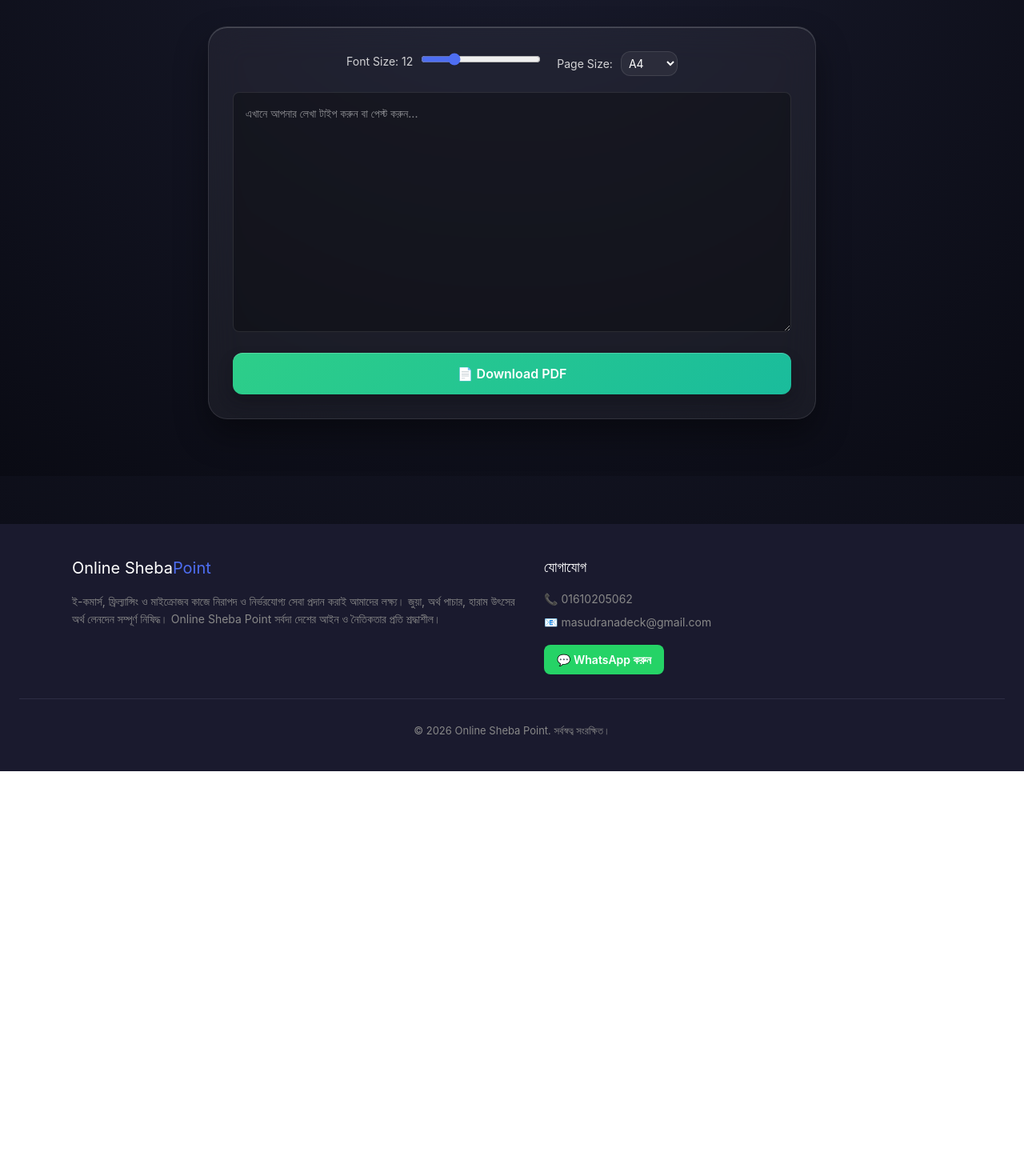
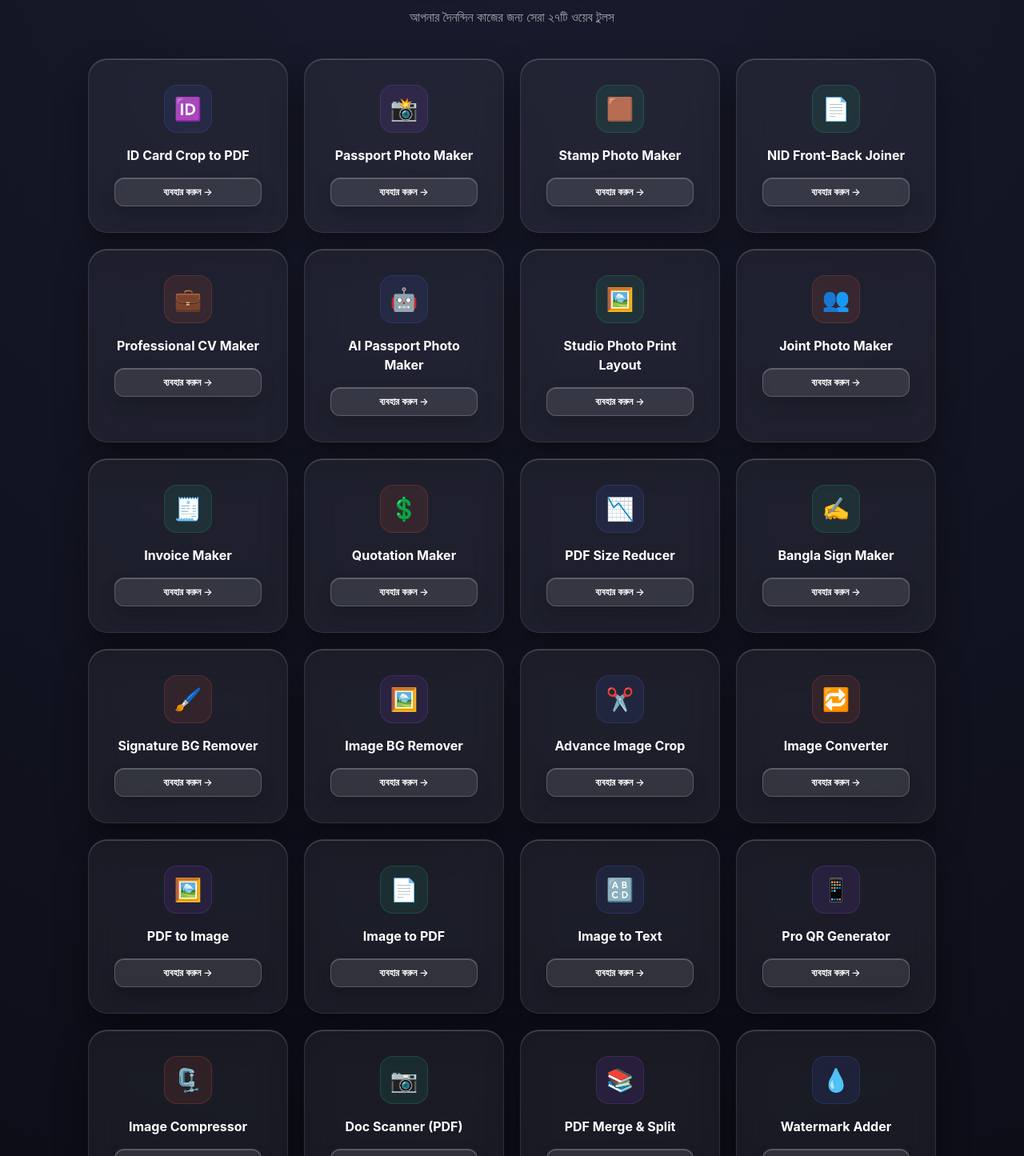
Before and after one commit to masudranadeck-svg/online-sheba-point, a Next.js app: page /online-tools in a window 1280 px wide. Shown: the part 205-1650 px from the top of the page at 80% size. Before the commit the page ends 1169 px from the top, so only its background shows below. Built offline with nearby package versions, Linux system fonts and the light colour scheme; no server answers.

Commit message:
Fixed main tools page to show all 27 tools

```diff
--- a/app/online-tools/page.js
+++ b/app/online-tools/page.js
@@ -1,100 +1,78 @@
 'use client';
 import { useState } from 'react';
-import jsPDF from 'jspdf';
+import { useRouter } from 'next/navigation';
 
-export default function TextToPdf() {
-  const [text, setText] = useState('');
-  const [fontSize, setFontSize] = useState(12);
-  const [pageSize, setPageSize] = useState('a4');
-  const [loading, setLoading] = useState(false);
+export default function OnlineTools() {
+  const router = useRouter();
 
-  const generatePdf = () => {
-    if (!text.trim()) {
-      alert('অনুগ্রহ করে কিছু টেক্সট লিখুন!');
-      return;
+  const tools = [
+    { name: 'ID Card Crop to PDF', link: '/online-tools/id-card-crop', icon: '🆔', color: '#4e6ef2' },
+    { name: 'Passport Photo Maker', link: '/online-tools/passport-photo-maker', icon: '📸', color: '#a855f7' },
+    { name: 'Stamp Photo Maker', link: '/online-tools/stamp-photo-maker', icon: '🟫', color: '#2dce89' },
+    { name: 'NID Front-Back Joiner', link: '/online-tools/nid-joiner', icon: '📄', color: '#2dce89' },
+    { name: 'Professional CV Maker', link: '/online-tools/cv-builder', icon: '💼', color: '#fb6340' },
+    { name: 'AI Passport Photo Maker', link: '/online-tools/ai-passport-photo-maker', icon: '🤖', color: '#4e6ef2' },
+    { name: 'Studio Photo Print Layout', link: '/online-tools/studio-print-layout', icon: '🖼️', color: '#2dce89' },
+    { name: 'Joint Photo Maker', link: '/online-tools/joint-photo-maker', icon: '👥', color: '#fb6340' },
+    { name: 'Invoice Maker', link: '/online-tools/invoice-maker', icon: '🧾', color: '#2dce89' },
+    { name: 'Quotation Maker', link: '/online-tools/quotation-maker', icon: '💲', color: '#fb6340' },
+    { name: 'PDF Size Reducer', link: '/online-tools/pdf-size-reducer', icon: '📉', color: '#4e6ef2' },
+    { name: 'Bangla Sign Maker', link: '/online-tools/bangla-sign-maker', icon: '✍️', color: '#2dce89' },
+    { name: 'Signature BG Remover', link: '/online-tools/signature-bg-remover', icon: '🖌️', color: '#fb6340' },
+    { name: 'Image BG Remover', link: '/online-tools/image-bg-remover', icon: '🖼️', color: '#a855f7' },
+    { name: 'Advance Image Crop', link: '/online-tools/advance-image-crop', icon: '✂️', color: '#4e6ef2' },
+    { name: 'Image Converter', link: '/online-tools/image-converter', icon: '🔁', color: '#fb6340' },
+    { name: 'PDF to Image', link: '/online-tools/pdf-to-image', icon: '🖼️', color: '#a855f7' },
+    { name: 'Image to PDF', link: '/online-tools/image-to-pdf', icon: '📄', color: '#2dce89' },
+    { name: 'Image to Text', link: '/online-tools/image-to-text', icon: '🔠', color: '#4e6ef2' },
+    { name: 'Pro QR Generator', link: '/online-tools/qr-generator', icon: '📱', color: '#a855f7' },
+    { name: 'Image Compressor', link: '/online-tools/image-compressor', icon: '🗜️', color: '#fb6340' },
+    { name: 'Doc Scanner (PDF)', link: '/online-tools/doc-scanner', icon: '📷', color: '#2dce89' },
+    { name: 'PDF Merge & Split', link: '/online-tools/merge-pdf', icon: '📚', color: '#a855f7' },
+    { name: 'Watermark Adder', link: '/online-tools/watermark-adder', icon: '💧', color: '#4e6ef2' },
+    { name: 'PDF Page Manager', link: '/online-tools/pdf-page-manager', icon: '📑', color: '#fb6340' },
+    { name: 'Text to PDF Maker', link: '/online-tools/text-to-pdf', icon: '📝', color: '#2dce89' },
+    { name: 'Social Media Resizer', link: '/online-tools/social-resizer', icon: '📲', color: '#a855f7' }
+  ];
+
+  const handleClick = (tool) => {
+    if (tool.link !== '#') {
+      router.push(tool.link);
+    } else {
+      alert(`"${tool.name}" টুলটি শীঘ্রই আসছে! 🚀`);
     }
-
-    setLoading(true);
-
-    try {
-      const doc = new jsPDF('p', 'mm', pageSize);
-
-      const margin = 15; // 15mm margin
-      const pageWidth = doc.internal.pageSize.getWidth();
-      const pageHeight = doc.internal.pageSize.getHeight();
-      const usableWidth = pageWidth - margin * 2;
-
-      doc.setFontSize(fontSize);
-
-      // টেক্সটকে পেজের সাইজ অনুযায়ী ভাগ করা হচ্ছে (Text Wrapping)
-      const splitText = doc.splitTextToSize(text, usableWidth);
-
-      let y = margin + fontSize; // প্রথম লাইনের Y পজিশন
-
-      for (let i = 0; i < splitText.length; i++) {
-        // যদি লেখা পেজের শেষে চলে যায়, তবে নতুন পেজ যোগ হবে
-        if (y > pageHeight - margin) {
-          doc.addPage();
-          y = margin + fontSize; // নতুন পেজে আবার উপর থেকে শুরু
-        }
-
-        doc.text(splitText[i], margin, y);
-        y += fontSize * 0.5; // লাইন হাইট (Font size এর অর্ধেক)
-      }
-
-      doc.save('text-document.pdf');
-    } catch (err) {
-      console.error(err);
-      alert('পিডিএফ তৈরি করতে সমস্যা হয়েছে!');
-    }
-    setLoading(false);
   };
 
   return (
     <div className="deepin-body" style={{ minHeight: '100vh', paddingTop: '150px', paddingBottom: '40px' }}>
-      <div style={{ maxWidth: '800px', margin: '0 auto', padding: '0 20px', textAlign: 'center' }}>
-        <h1 style={{ color: 'white', marginBottom: '10px' }}>📝 Text to PDF Maker</h1>
-        <p style={{ color: 'rgba(255,255,255,0.6)', marginBottom: '30px' }}>যেকোনো লেখা টাইপ বা পেস্ট করুন এবং সাথে সাথে পিডিএফ ডাউনলোড করুন।</p>
+      <div style={{ maxWidth: '1100px', margin: '0 auto', padding: '0 20px' }}>
+        <div style={{ textAlign: 'center', marginBottom: '40px' }}>
+          <h1 style={{ fontSize: '36px', fontWeight: 800, color: 'white', margin: 0, textShadow: '2px 2px 0 #333, 4px 4px 10px rgba(0,0,0,0.8)' }}>🛠️ ফ্রি অনলাইন টুলস</h1>
+          <p style={{ fontSize: '16px', color: 'rgba(255,255,255,0.6)', marginTop: '10px' }}>আপনার দৈনন্দিন কাজের জন্য সেরা ২৭টি ওয়েব টুলস</p>
+        </div>
 
-        <div className="glass-3d" style={{ padding: '30px' }}>
-
-          <div style={{ display: 'flex', justifyContent: 'center', gap: '20px', marginBottom: '20px', flexWrap: 'wrap' }}>
-            <div>
-              <label style={{ color: 'rgba(255,255,255,0.8)', fontSize: '14px' }}>Font Size: {fontSize}</label>
-              <input type="range" min="8" max="24" value={fontSize} onChange={(e) => setFontSize(Number(e.target.value))} style={{ width: '150px', marginLeft: '10px', accentColor: '#4e6ef2' }} />
+        <div style={{ display: 'grid', gridTemplateColumns: 'repeat(auto-fit, minmax(240px, 1fr))', gap: '20px' }}>
+          {tools.map((tool, i) => (
+            <div
+              key={i}
+              onClick={() => handleClick(tool)}
+              className="glass-3d"
+              style={{ cursor: 'pointer', textAlign: 'center' }}
+            >
+              <div style={{
+                width: 60, height: 60, borderRadius: 16,
+                background: `rgba(${tool.color === '#4e6ef2' ? '78,110,242' : tool.color === '#a855f7' ? '168,85,247' : tool.color === '#2dce89' ? '45,206,137' : '251,99,64'}, 0.1)`,
+                display: 'flex', alignItems: 'center', justifyContent: 'center',
+                fontSize: 28, margin: '0 auto 16px auto', border: `1px solid ${tool.color}30`
+              }}>
+                {tool.icon}
+              </div>
+              <h3 style={{ fontSize: '16px', fontWeight: 700, color: 'white', margin: 0 }}>{tool.name}</h3>
+              <button className="d-btn-outline" style={{ marginTop: '16px', padding: '8px 16px', fontSize: '12px', width: '100%', boxSizing: 'border-box' }}>
+                ব্যবহার করুন →
+              </button>
             </div>
-            <div>
-              <label style={{ color: 'rgba(255,255,255,0.8)', fontSize: '14px' }}>Page Size:</label>
-              <select value={pageSize} onChange={(e) => setPageSize(e.target.value)} className="d-input" style={{ marginLeft: '10px', width: 'auto', padding: '5px' }}>
-                <option value="a4" style={{background: '#1a1c2e'}}>A4</option>
-                <option value="letter" style={{background: '#1a1c2e'}}>Letter</option>
-                <option value="legal" style={{background: '#1a1c2e'}}>Legal</option>
-              </select>
-            </div>
-          </div>
-
-          <textarea
-            value={text}
-            onChange={(e) => setText(e.target.value)}
-            placeholder="এখানে আপনার লেখা টাইপ করুন বা পেস্ট করুন..."
-            style={{
-              width: '100%',
-              height: '300px',
-              background: 'rgba(0,0,0,0.3)',
-              color: 'white',
-              border: '1px solid rgba(255,255,255,0.1)',
-              borderRadius: '8px',
-              padding: '15px',
-              fontSize: '14px',
-              outline: 'none',
-              resize: 'vertical'
-            }}
-          />
-
-          <button onClick={generatePdf} disabled={loading} className="d-btn-green glow-btn-green" style={{ width: '100%', padding: '14px', fontSize: '16px', border: 'none', cursor: 'pointer', marginTop: '20px', opacity: loading ? 0.5 : 1 }}>
-            {loading ? '⏳ তৈরি হচ্ছে...' : '📄 Download PDF'}
-          </button>
-
+          ))}
         </div>
       </div>
     </div>
```
